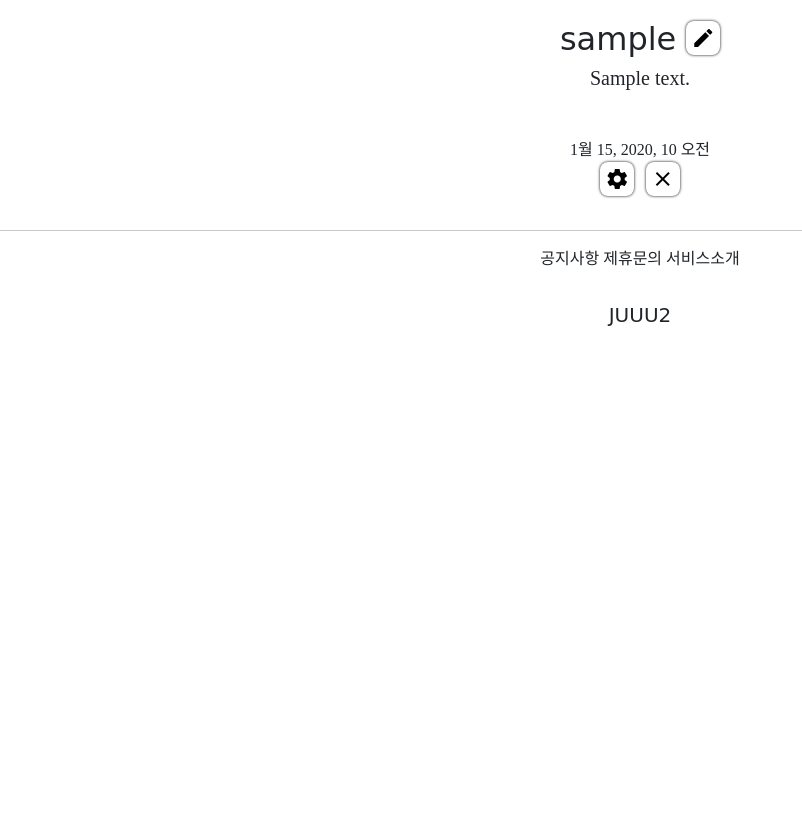
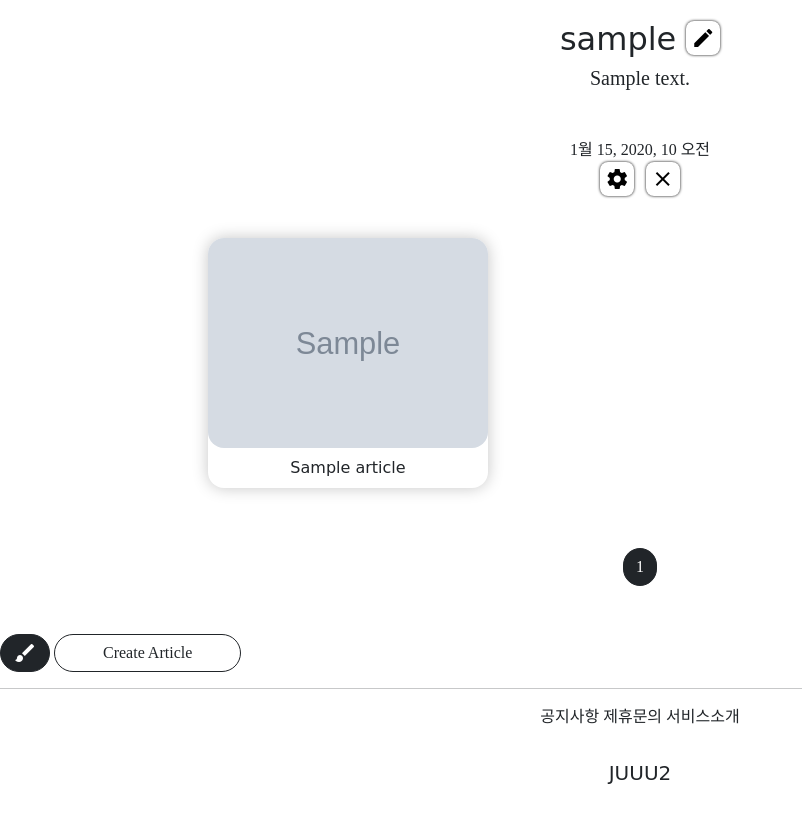
Before and after one commit to Lee-JuHwan/gis4-1, a Django app: page /accounts/detail/1 in a window 1280 px wide. Shown: the part 469-1286 px from the top of the page, without its empty margins (0-802 px from the left). Before the commit the page ends 795 px from the top, so only its background shows below. Run offline with Django 3.2, Linux system fonts and the light colour scheme; a user stored in the database is signed in; tables that the repository leaves empty hold one stand-in row (values such as "Sample post"); grey boxes marked "Sample" are stand-in pictures; parts of the project's set-up code (start-up, migrations or seed data) failed here and were passed over; some libraries are stand-ins or nearby versions; some web fonts are replaced.

Commit message:
8/18 commit 4 - account Detail - article List

```diff
--- a/accountapp/templates/accountapp/detail.html
+++ b/accountapp/templates/accountapp/detail.html
@@ -50,4 +50,8 @@
 
     </div>
 
+    <div>
+        {% include 'snippets/List_fragment.html' with article_list=object_list %}
+    </div>
+
 {% endblock %}
--- a/accountapp/views.py
+++ b/accountapp/views.py
@@ -8,10 +8,12 @@ from django.shortcuts import render
 from django.urls import reverse, reverse_lazy
 from django.utils.decorators import method_decorator
 from django.views.generic import CreateView, DetailView, UpdateView, DeleteView
+from django.views.generic.list import MultipleObjectMixin
 
 from accountapp.decorators import account_ownership_required
 from accountapp.forms import AccountCreationForm
 from accountapp.models import NewModel
+from articleapp.models import Article
 
 
 @login_required(login_url=reverse_lazy('accountapp:login'))
@@ -38,11 +40,16 @@ class AccountCreateView(CreateView):
     template_name = 'accountapp/create.html'
 
 
-class AccountDetailView(DetailView):
+class AccountDetailView(DetailView, MultipleObjectMixin):
     model = User
     context_object_name = 'target_user'
     template_name = 'accountapp/detail.html'
 
+    paginate_by = 20
+
+    def get_context_data(self, **kwargs):
+        article_list =Article.objects.filter(writer=self.object)
+        return super().get_context_data(object_list=article_list, **kwargs)
 
 
 has_ownership = [login_required, account_ownership_required]
```
